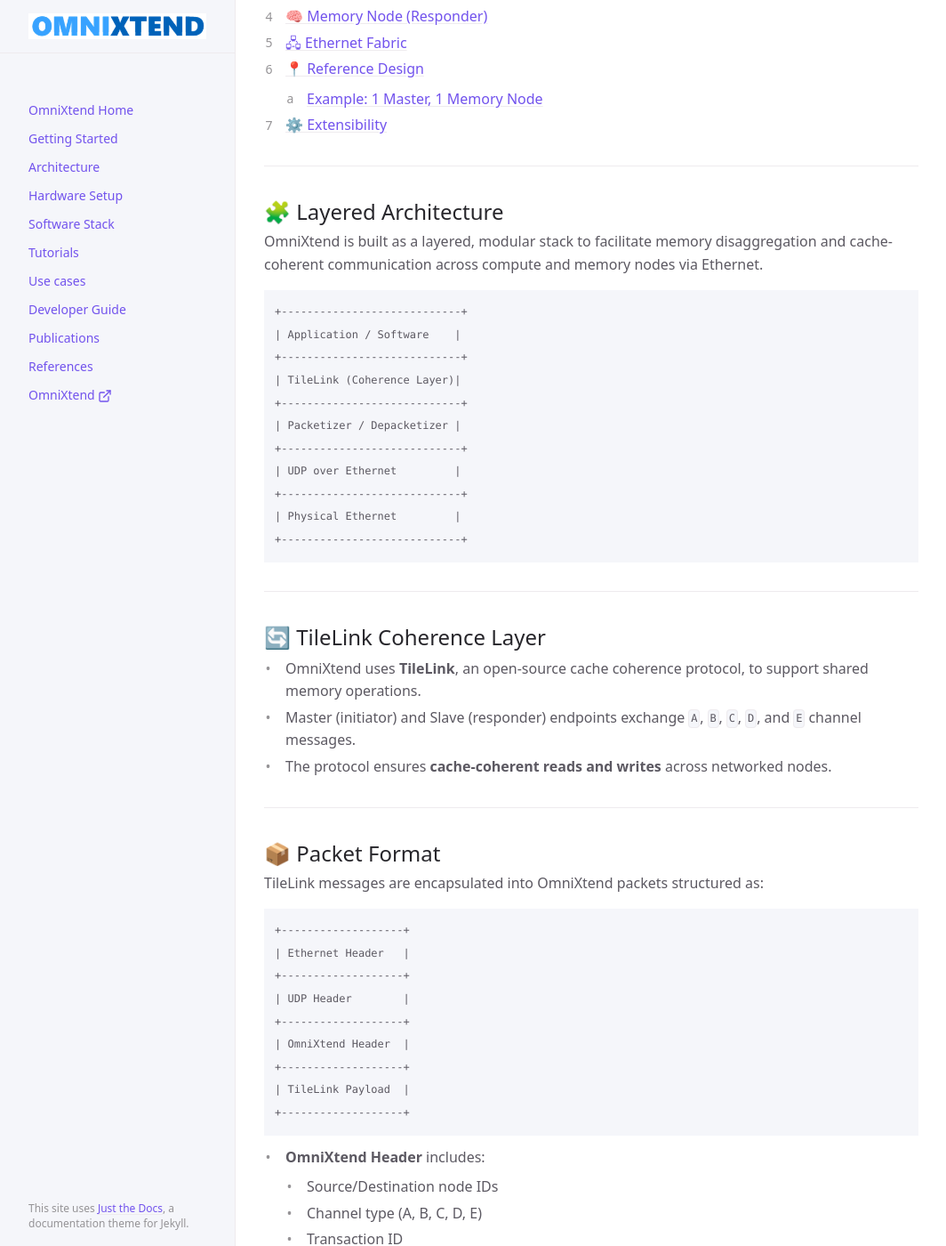
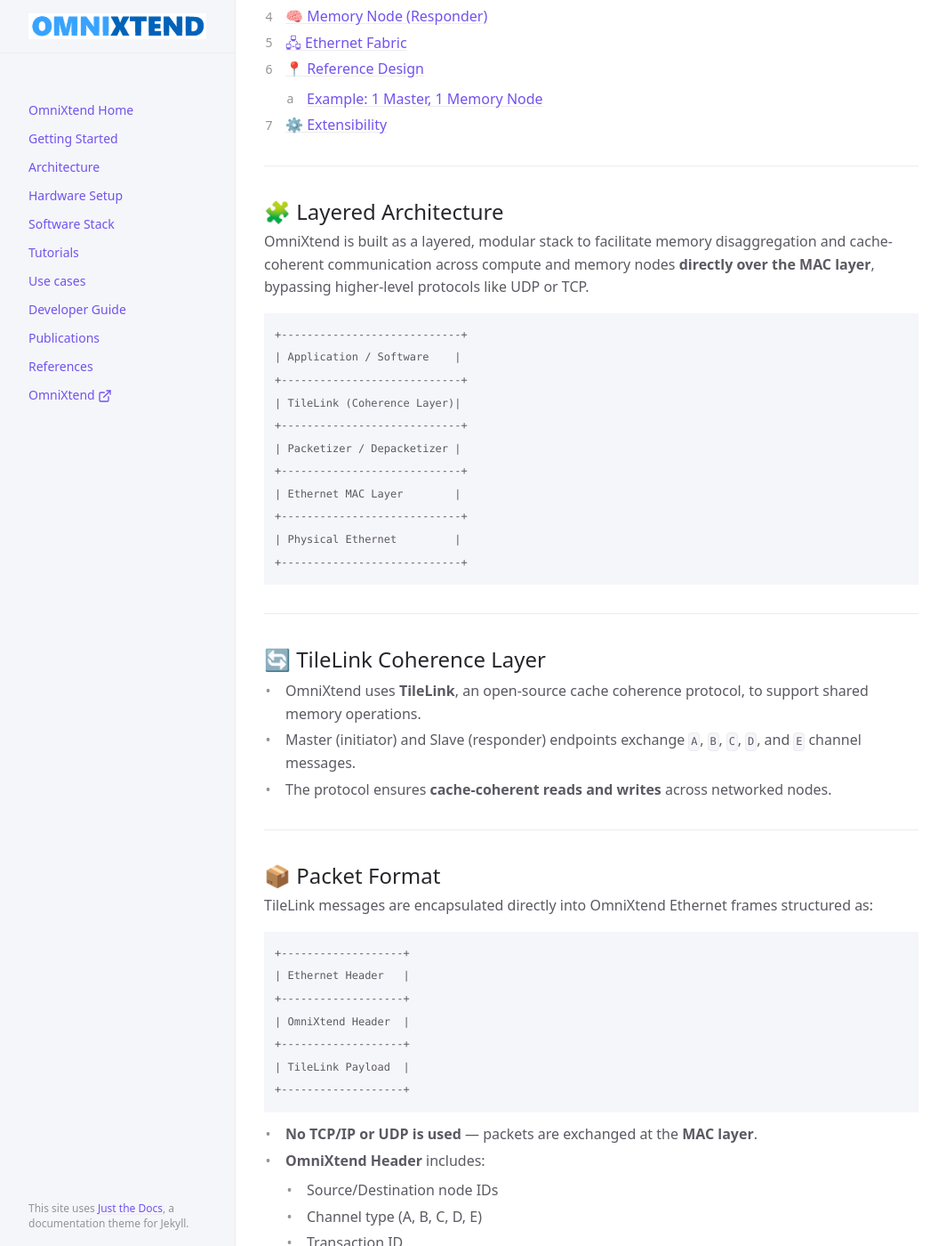
Before and after one commit to omnixtend/omnixtend.github.io, a Jekyll site: the page built from docs/architecture.md, in a window 1280 px wide and 1400 px high, scrolled down 339 px. Shown: the whole window at 89% size, without its empty margins (107-1171 px from the left). Built offline with Jekyll 4.4.1, drawn with Linux system fonts in a browser that asks for light colours; cached includes are drawn as plain includes; some of the changed text lies outside the part shown.

Commit message:
Clarify OmniXtend architecture documentation by specifying that communication occurs directly over the MAC layer, eliminating the use of higher-level protocols like UDP or TCP. Update packet format details to reflect encapsulation in Ethernet frames and outline future work on reliability, security, and multicast support.

````diff
--- a/docs/architecture.md
+++ b/docs/architecture.md
@@ -18,7 +18,7 @@ This section introduces the architectural design of the OmniXtend protocol and i
 
 ## 🧩 Layered Architecture
 
-OmniXtend is built as a layered, modular stack to facilitate memory disaggregation and cache-coherent communication across compute and memory nodes via Ethernet.
+OmniXtend is built as a layered, modular stack to facilitate memory disaggregation and cache-coherent communication across compute and memory nodes **directly over the MAC layer**, bypassing higher-level protocols like UDP or TCP.
 
 ```
 +----------------------------+
@@ -28,7 +28,7 @@ OmniXtend is built as a layered, modular stack to facilitate memory disaggregati
 +----------------------------+
 | Packetizer / Depacketizer |
 +----------------------------+
-| UDP over Ethernet         |
+| Ethernet MAC Layer        |
 +----------------------------+
 | Physical Ethernet         |
 +----------------------------+
@@ -46,13 +46,11 @@ OmniXtend is built as a layered, modular stack to facilitate memory disaggregati
 
 ## 📦 Packet Format
 
-TileLink messages are encapsulated into OmniXtend packets structured as:
+TileLink messages are encapsulated directly into OmniXtend Ethernet frames structured as:
 
 ```
 +-------------------+
 | Ethernet Header   |
-+-------------------+
-| UDP Header        |
 +-------------------+
 | OmniXtend Header  |
 +-------------------+
@@ -60,6 +58,7 @@ TileLink messages are encapsulated into OmniXtend packets structured as:
 +-------------------+
 ```
 
+- **No TCP/IP or UDP is used** — packets are exchanged at the **MAC layer**.
 - **OmniXtend Header** includes:
   - Source/Destination node IDs
   - Channel type (A, B, C, D, E)
@@ -70,20 +69,21 @@ TileLink messages are encapsulated into OmniXtend packets structured as:
 
 ## 🧠 Memory Node (Responder)
 
-- Receives TileLink packets over Ethernet
+- Receives TileLink packets over Ethernet MAC
 - Decodes and services memory requests
 - Interfaces with **external DRAM** via AXI4 or native memory controller
-- Can be implemented using FPGAs or SoCs
+- Typically implemented using FPGAs or specialized SoCs
 
 ---
 
 ## 🖧 Ethernet Fabric
 
-- Any standard Ethernet switch can be used (no need for custom interconnects)
-- Supports:
+- OmniXtend requires only standard Ethernet switches with MAC-level forwarding
+- No IP configuration is needed
+- Topologies supported:
   - Point-to-point links
   - Multi-drop (with broadcast)
-  - Tree or mesh topologies
+  - Tree or mesh configurations
 
 ---
 
````
Also changed, not shown: other parts of docs/architecture.md (+5 -2 lines).
